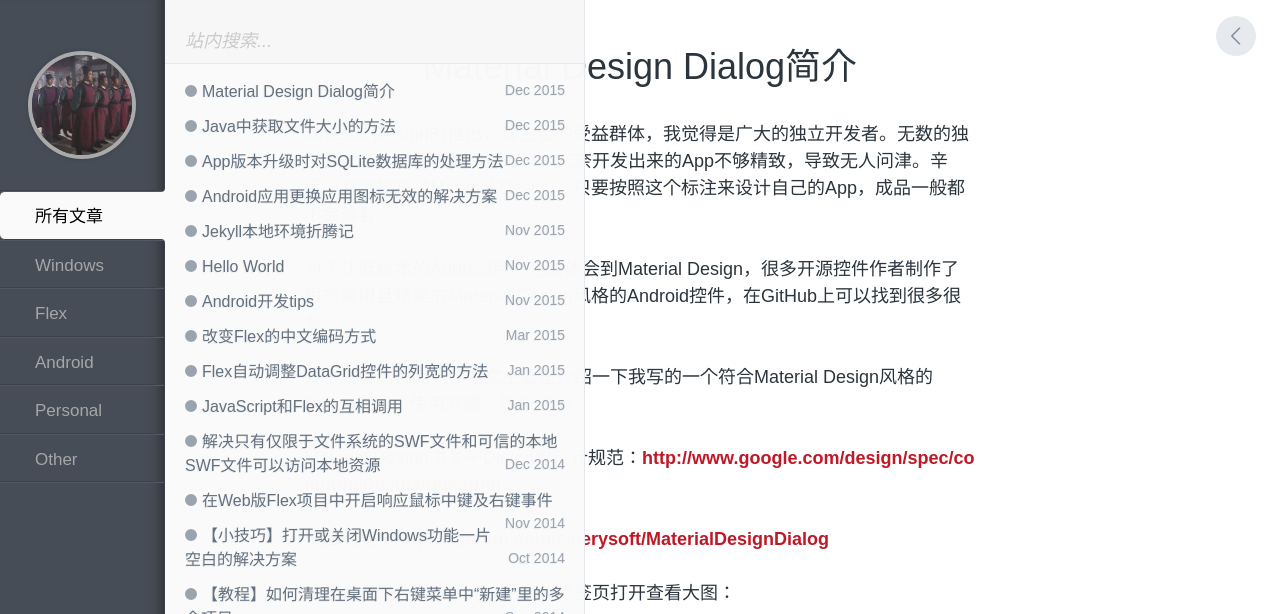
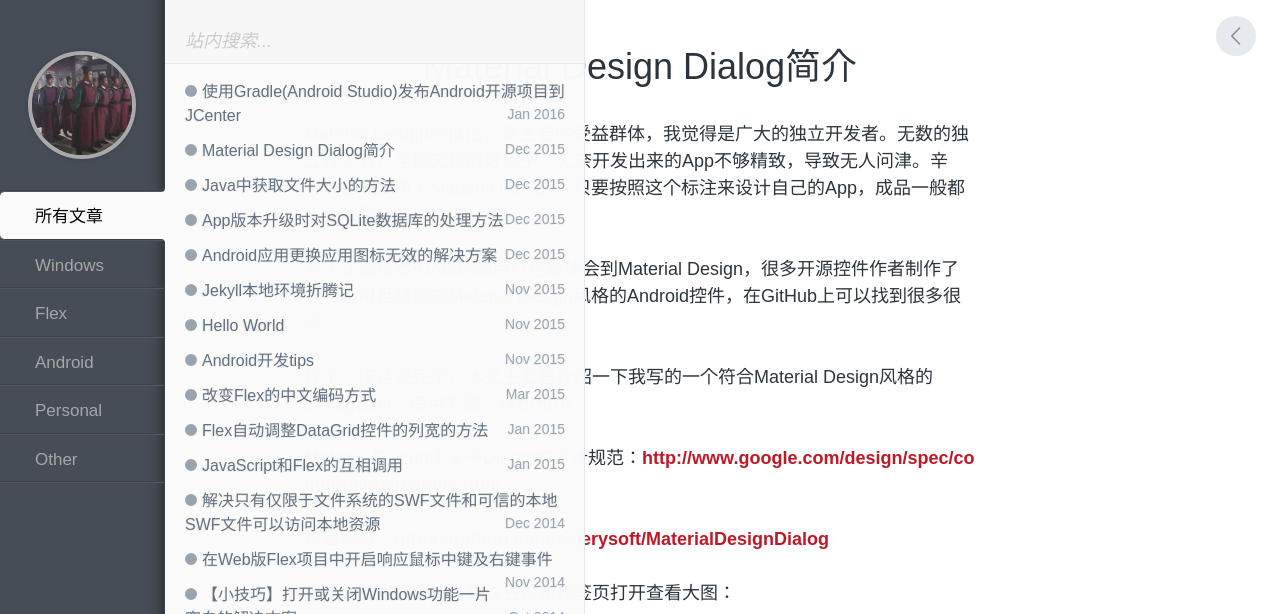
Before and after one commit to celerysoft/celerysoft.github.io, a Jekyll site: the page built from _posts/Android/2015-12-30-MaterialDesignDialog介绍.md, in a window 1280 px wide, cut to the strip 0-614 px from the top of the page. Built offline with Jekyll 4.4.1, drawn with Linux system fonts in a browser that asks for light colours; comment, search, counter and statistics services are not loaded; some of the changed lines change nothing that is shown.

Commit message:
post 使用Gradle(Android Studio)发布Android开源项目到JCenter

```diff
--- a/_posts/Android/2015-12-30-MaterialDesignDialog介绍.md
+++ b/_posts/Android/2015-12-30-MaterialDesignDialog介绍.md
@@ -1,8 +1,8 @@
 ---
 layout: post
 title: Material Design Dialog简介
-categories: Other
-tags: [Android, Material Design， Dialog]
+categories: Android
+tags: [Android, Material Design, Dialog]
 ---
 
 Material Design的推出，最主要的受益群体，我觉得是广大的独立开发者。无数的独立开发者，坐拥无数的好点子，无奈开发出来的App不够精致，导致无人问津。辛亏，谷歌发布了Material Design，只要按照这个标注来设计自己的App，成品一般都不会难看。
--- /dev/null
+++ b/_posts/Android/2016-01-04-使用Gradle(Android Studio)发布Android开源项目到JCenter.md
@@ -0,0 +1,273 @@
+---
+layout: post
+title: 使用Gradle(Android Studio)发布Android开源项目到JCenter
+categories: Android
+tags: [Gradle, Jcenter, 发布]
+---
+
+使用Android Studio进行Android开发的时候，有些第三方库的引用只需要一句话
+
+`compile 'com.squareup.picasso:picasso:2.3.2'`
+
+第一次用的时候感觉很神奇，等到自己参与到开源组件的开发的时候，也想实现这种效果，应该怎么操作呢？本文就介绍一下如何使用Gradle发布到jCenter。
+
+## 一、注册账号及获取API Key
+
+首先，我们需要一个Bintray的账号，在[https://bintray.com](https://bintray.com)进行注册。
+
+网站会分配个每个注册账号一个唯一的API Key，作为身份标识，所以注册完毕之后我们需要找到API Key，进入[https://bintray.com](https://bintray.com)并登录，鼠标移至右上角你的用户名处，点击**Your Profile**，如图
+
+![01]({{ site.postimage }}2016010401.png)
+
+然后点击头像旁边的Edit，
+
+![02]({{ site.postimage }}2016010402.png)
+
+最后点击API Key切换到该页面，点击Show查看你的API Key并复制保存下来，接下来要用到。
+
+![03]({{ site.postimage }}2016010403.png)
+
+## 二、配置Gradle
+
+### 1、配置全局Gradle
+
+找到Gradle的目录，根据你的操作系统的不同，该目录位于
+
+**Windows XP**：`C:\Documents and Settings\用户名\.gradle`
+**Windows 7及以上**：`C:\Users\用户名\.gradle`
+**Mac OS**：`/Users/用户名/.gradle`
+
+打开目录下的`gradle.properties`文件（如果文件不存在则新建），添加Bintray信息到文件末尾
+{% highlight Bash %}
+BINTRAY_USER=celerysoft
+BINTRAY_KEY=********************
+{% endhighlight%}
+
+BINTRAY_USER为你在Bintray注册的用户名，BINTRAY_KEY则为刚才获取到的API Key。
+
+当然，你也可以选择在每个项目中的`gradle.properties`文件添加上述Bintray信息，但这样做十分繁琐，还需要将该文件添加到.gitignore中，防止泄露了个人信息。
+
+### 2、配置项目Gradle
+
+我们开发开源控件时，一般都会包含两个module，`library`和`demo`，demo为控件的使用示例，library才是控件的实际源码，上传到jCenter时只需要上传library模块就行。
+
+#### 修改项目根目录的build.gradle文件
+
+在dependencies下添加两行
+
+{% highlight Bash %}
+classpath 'com.jfrog.bintray.gradle:gradle-bintray-plugin:1.2'
+classpath "org.jfrog.buildinfo:build-info-extractor-gradle:3.1.1"
+{% endhighlight%}
+
+添加完之后`gradle.properties`文件的内容大概如下
+
+{% highlight Bash %}
+// Top-level build file where you can add configuration options common to all sub-projects/modules.
+
+buildscript {
+    repositories {
+        jcenter()
+    }
+    dependencies {
+        classpath 'com.android.tools.build:gradle:1.3.0'
+        classpath 'com.jfrog.bintray.gradle:gradle-bintray-plugin:1.2'
+        classpath "org.jfrog.buildinfo:build-info-extractor-gradle:3.1.1"
+
+        // NOTE: Do not place your application dependencies here; they belong
+        // in the individual module build.gradle files
+    }
+}
+
+allprojects {
+    repositories {
+        jcenter()
+    }
+}
+
+task clean(type: Delete) {
+    delete rootProject.buildDir
+}
+{% endhighlight%}
+
+#### 修改项目library目录的build.gradle文件
+
+在文件末尾添加一行：`apply from: 'bintray.gradle'`
+
+`bintray.gradle`暂时还不存在，我们需要在library目录下创建它，并修改它的内容如下
+
+{% highlight Bash linenos %}
+group = PROJ_GROUP
+version = PROJ_VERSION
+project.archivesBaseName = PROJ_ARTIFACTID
+
+apply plugin: 'com.jfrog.bintray'
+apply plugin: "com.jfrog.artifactory"
+apply plugin: 'maven-publish'
+
+task sourcesJar(type: Jar) {
+    from android.sourceSets.main.java.srcDirs
+    classifier = 'sources'
+}
+
+task javadoc(type: Javadoc) {
+    source = android.sourceSets.main.java.srcDirs
+    classpath += configurations.compile
+    classpath += project.files(android.getBootClasspath().join(File.pathSeparator))
+}
+
+task javadocJar(type: Jar, dependsOn: javadoc) {
+    classifier = 'javadoc'
+    from javadoc.destinationDir
+}
+
+javadoc {
+    options{
+        encoding "UTF-8"
+        charSet 'UTF-8'
+        author true
+        version true
+        links "http://docs.oracle.com/javase/7/docs/api"
+        title PROJ_ARTIFACTID
+    }
+}
+
+
+def pomConfig = {
+    licenses {
+        license {
+            name PROJ_LICENSE
+            url PROJ_LICENSE_URL
+            distribution "repo"
+        }
+    }
+    developers {
+        developer {
+            id DEVELOPER_ID
+            name DEVELOPER_NAME
+            email DEVELOPER_EMAIL
+        }
+    }
+}
+
+publishing {
+    publications {
+        mavenJava(MavenPublication) {
+            artifactId PROJ_ARTIFACTID
+            artifact javadocJar
+            artifact sourcesJar
+
+            pom.withXml {
+                def root = asNode()
+                root.appendNode('description', PROJ_DESCRIPTION)
+                root.children().last() + pomConfig
+
+                def dependenciesNode = root.appendNode('dependencies')
+                configurations.compile.allDependencies.each {
+                    if (it.group && it.name && it.version) {
+                        def dependencyNode = dependenciesNode.appendNode('dependency')
+                        dependencyNode.appendNode('groupId', it.group)
+                        dependencyNode.appendNode('artifactId', it.name)
+                        dependencyNode.appendNode('version', it.version)
+                    }
+                }
+            }
+        }
+    }
+}
+
+afterEvaluate {
+    publishing.publications.mavenJava.artifact(bundleRelease)
+}
+
+bintray {
+    user = hasProperty("bintrayUser")?getProperty("bintrayUser"):getProperty("BINTRAY_USER")
+    key = hasProperty("bintrayKey")?getProperty("bintrayKey"):getProperty("BINTRAY_KEY")
+
+    publications = ['mavenJava']
+    publish = true
+
+    pkg {
+        repo = 'maven'
+        name = PROJ_NAME
+        desc = PROJ_DESCRIPTION
+        websiteUrl = PROJ_WEBSITEURL
+        issueTrackerUrl = PROJ_ISSUETRACKERURL
+        vcsUrl = PROJ_VCSURL
+        licenses = [PROJ_LICENSE]
+        publicDownloadNumbers = true
+    }
+}
+
+artifactory {
+    contextUrl = 'http://oss.jfrog.org/artifactory'
+    resolve {
+        repository {
+            repoKey = 'libs-release'
+        }
+    }
+    publish {
+        repository {
+            repoKey = 'oss-snapshot-local' //The Artifactory repository key to publish to
+            username = bintray.user
+            password = bintray.key
+            maven = true
+        }
+        defaults {
+            publications('mavenJava')
+            publishArtifacts = true
+        }
+    }
+}
+{% endhighlight%}
+
+113行和114行用到的就是刚才设置的全局gradle变量，Bintray的用户名和API Key，然后第1行的`PROJ_GROUP`和第2行的`PROJ_VERSION`又是啥？请继续往下看。
+
+#### 修改项目根目录的gradle.properties文件
+
+在文件末尾添加如下内容
+
+{% highlight Bash %}
+PROJ_GROUP=com.celerysoft
+PROJ_VERSION=1.0.0
+PROJ_NAME=MaterialDesignDialog
+PROJ_WEBSITEURL=https://github.com/celerysoft/MaterialDesignDialog
+PROJ_ISSUETRACKERURL=
+PROJ_VCSURL=git@github.com:celerysoft/MaterialDesignDialog.git
+PROJ_DESCRIPTION=Android dialog that follows the Google Material Design.
+PROJ_ARTIFACTID=materialdesigndialog
+PROJ_LICENSE=MIT
+PROJ_LICENSE_URL=https://raw.githubusercontent.com/celerysoft/MaterialDesignDialog/master/LICENSE
+
+DEVELOPER_ID=celerysoft
+DEVELOPER_NAME=Celery Qin
+DEVELOPER_EMAIL=celerysoft@gmail.com
+{% endhighlight%}
+
+最终项目的引用方式为
+
+{% highlight Bash %}
+dependencies {
+    compile 'com.celerysoft:materialdesigndialog:1.0.0'
+}
+{% endhighlight%}
+
+可以发现，引用形式是`PROJ_GROUP:PROJ_ARTIFACTID:PROJ_VERSION`。
+
+## 三、上传到Bintray
+
+由于在Windows和Mac OS下使用命令行的方法不一样，就不介绍命令行的方式，说说怎么在Android Studio里上传吧。上面的步骤执行完之后，先同步一下项目，即`Sync Project with Gradle Files`，然后点击Gradle，找到library的Task下的publishing里的bintrayUpload，双击执行上传，等待上传完成即可。
+
+![04]({{ site.postimage }}2016010404.png)
+
+## 四、包含项目到jCenter
+
+进入[https://bintray.com](https://bintray.com)并登录，找到你刚才上传的项目点进去，点击右下角的
+
+![05]({{ site.postimage }}2016010405.png)
+
+然后写几句你的项目的介绍，然后Send，之后等待jCenter的审核，审核通过之后就可以使用
+
+`compile 'com.celerysoft:materialdesigndialog:1.0.0'`
+
+来引用你的项目了。
```
Also changed, not shown: assets/postImages/2016010401.png (added), assets/postImages/2016010402.png (added), assets/postImages/2016010403.png (added), assets/postImages/2016010404.png (added), assets/postImages/2016010405.png (added).
